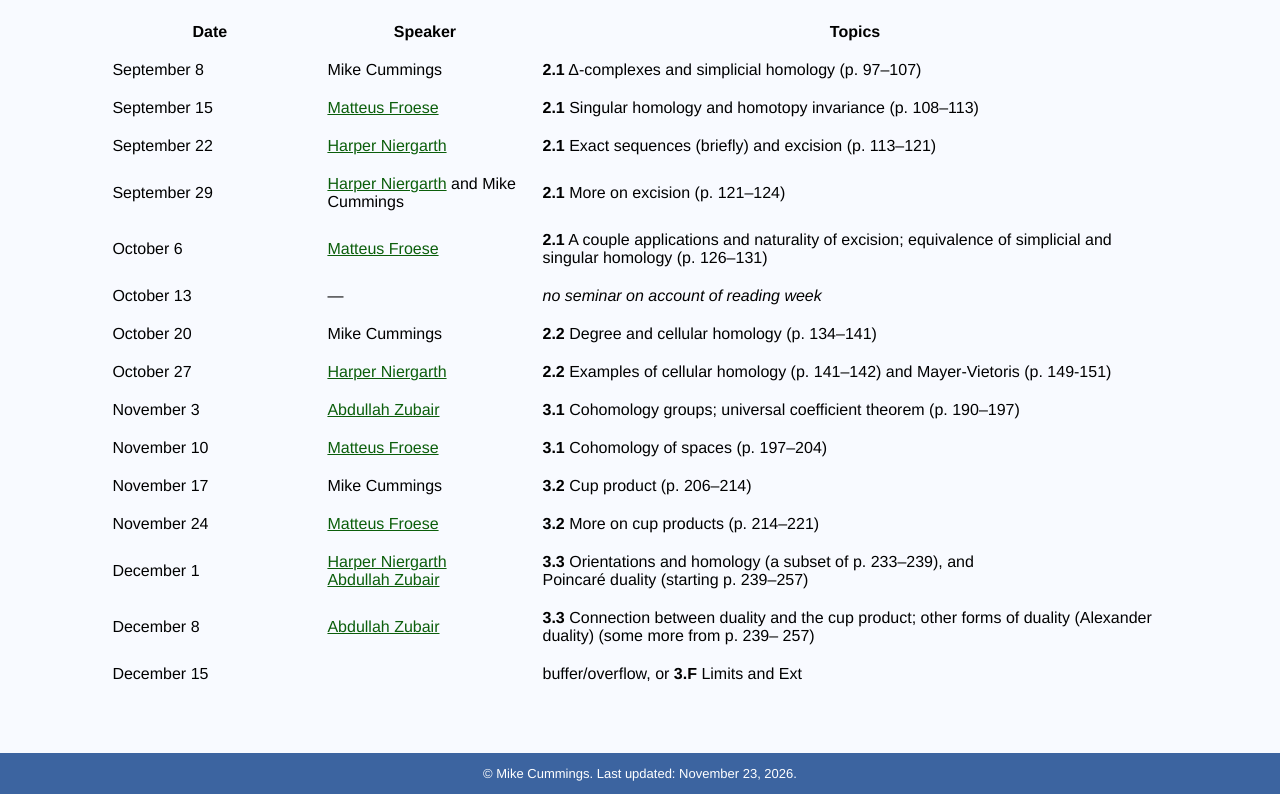
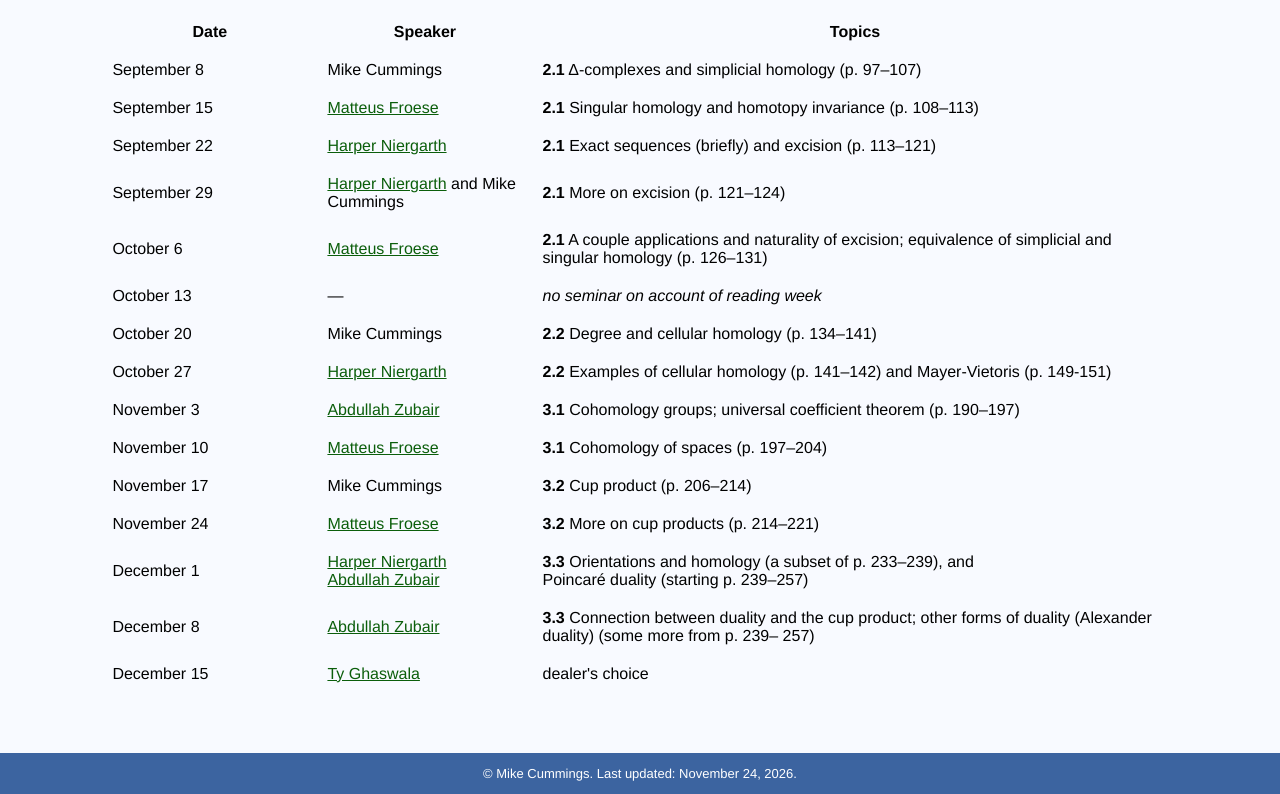
Before and after one commit to mgacummings/mgacummings.github.io, a plain HTML site: page seminar.html in a window 1280 px wide. Shown: the part 527-1321 px from the top of the page. Drawn offline with Linux system fonts and the light colour scheme.

Commit message:
add Ty as speaker for last seminar

```diff
--- a/seminar.html
+++ b/seminar.html
@@ -149,8 +149,8 @@
                 </tr>
                 <tr>
                     <td>December 15</td>
-                    <td></td>
-                    <td>buffer/overflow, or <b>3.F</b> Limits and Ext</td>
+                    <td><a href="https://tyjgh.github.io" target="_blank">Ty Ghaswala</a></td>
+                    <td>dealer's choice</td>
                 </tr>
             </table>
         </center>
@@ -158,7 +158,7 @@
 </section>
 
 <footer class="footer">
-    <p>&copy; Mike Cummings. Last updated: November 23, 2026.</p>
+    <p>&copy; Mike Cummings. Last updated: November 24, 2026.</p>
 </footer>
 
 </body>
```
